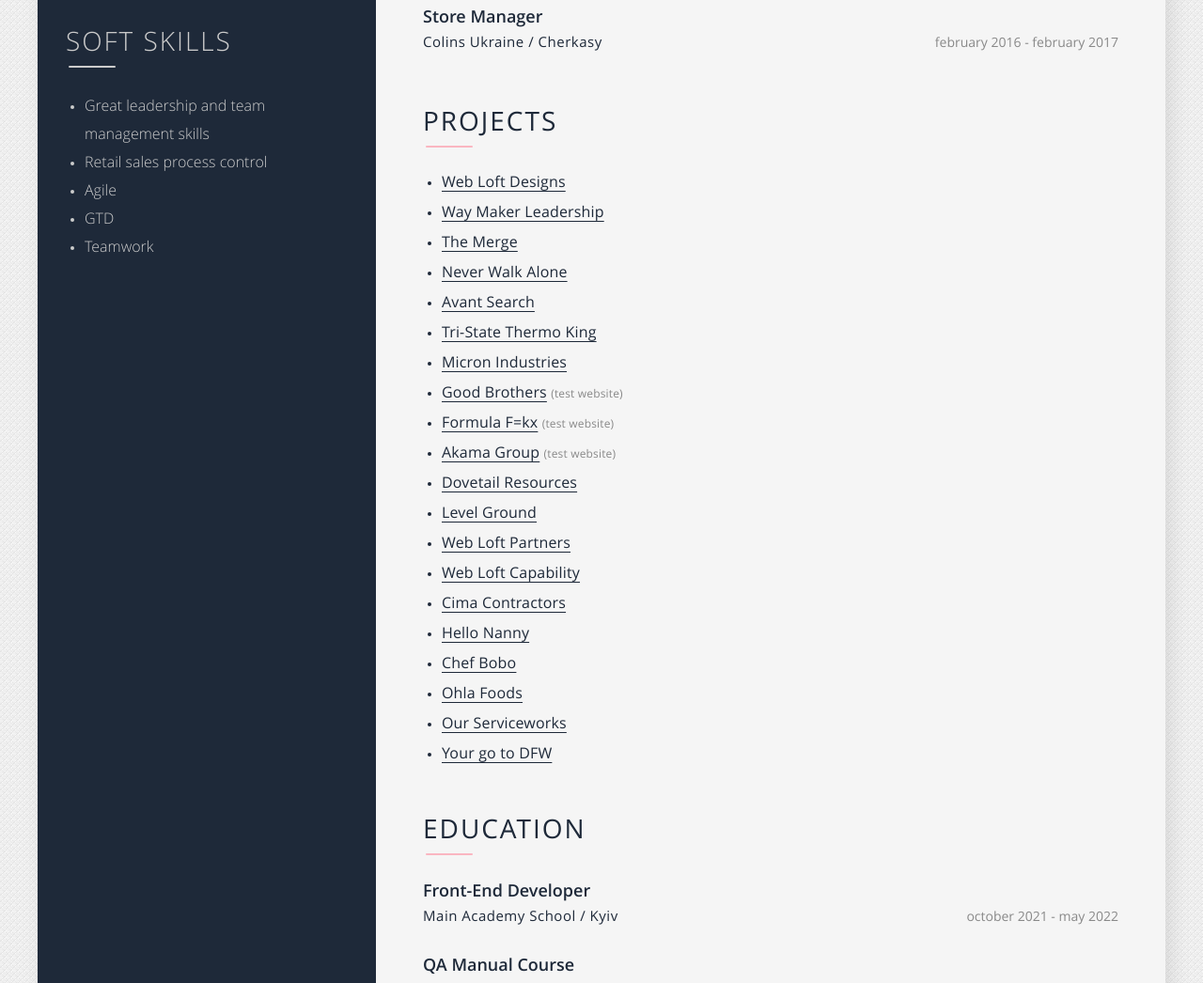
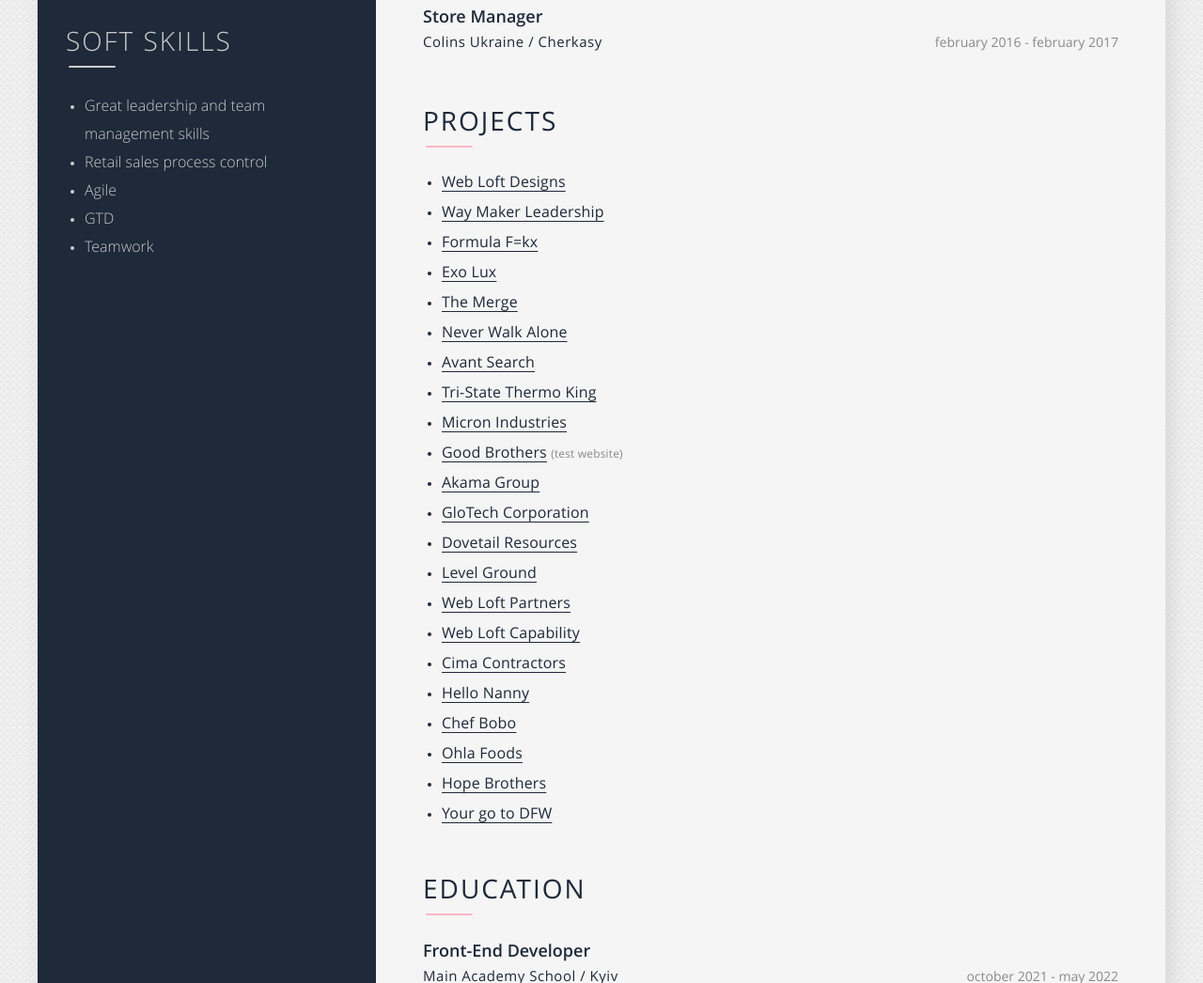
Before and after one commit to ArinaMorskaya/ArinaMorskaya.github.io, a plain HTML site: page CV/index.html in a window 1280 px wide. Shown: the part 1329-2375 px from the top of the page at 94% size. Drawn offline with Linux system fonts and the light colour scheme.

Commit message:
Update index.html

```diff
--- a/CV/index.html
+++ b/CV/index.html
@@ -93,14 +93,16 @@
 					<ul class="content__list">
 						<li><a href="https://www.webloftdesigns.com/" class="content__link" target="_blank">Web Loft Designs</a></li>
 						<li><a href="https://waymakerleadership.com/" class="content__link" target="_blank">Way Maker Leadership</a></li>
+						<li><a href="https://formulafkx.com/" class="content__link" target="_blank">Formula F=kx</a></li>
+						<li><a href="https://exo-lux.com/" class="content__link" target="_blank">Exo Lux</a></li>
 						<li><a href="https://themerge.org/" class="content__link" target="_blank">The Merge</a></li>
 						<li><a href="https://neverwalkalone.org/" class="content__link" target="_blank">Never Walk Alone</a></li>
 						<li><a href="https://avantsearches.com/" class="content__link" target="_blank">Avant Search</a></li>
 						<li><a href="https://tstk.com/" class="content__link" target="_blank">Tri-State Thermo King</a></li>
 						<li><a href="https://micronindustries.net/" class="content__link" target="_blank">Micron Industries</a></li>
 						<li><a href="https://wldgbhm1dev.wpengine.com/" class="content__link" target="_blank">Good Brothers </a> <span>(test website)</span></li>
-						<li><a href="https://wldfordev.wpengine.com/" class="content__link" target="_blank">Formula F=kx </a> <span>(test website)</span></li>
-						<li><a href="https://wldagdev.wpengine.com/" class="content__link" target="_blank">Akama Group </a> <span>(test website)</span></li>
+						<li><a href="https://akamahumidors.com/" class="content__link" target="_blank">Akama Group </a></li>
+						<li><a href="https://glotech-corp.com/" class="content__link" target="_blank">GloTech Corporation</a></li>
 						<li><a href="https://dovetailrp.com/" class="content__link" target="_blank">Dovetail Resources</a></li>
 						<li><a href="https://levelgroundbible.org/" class="content__link" target="_blank">Level Ground</a></li>
 						<li><a href="https://webloftpartners.com/" class="content__link" target="_blank">Web Loft Partners</a></li>
@@ -109,7 +111,7 @@
 						<li><a href="https://hellonanny.com/" class="content__link" target="_blank">Hello Nanny</a></li>
 						<li><a href="https://www.chefbobo.com/" class="content__link" target="_blank">Chef Bobo</a></li>
 						<li><a href="https://ohlafoods.com/" class="content__link" target="_blank">Ohla Foods</a></li>
-						<li><a href="https://ourserviceworks.com/" class="content__link" target="_blank">Our Serviceworks</a></li>
+						<li><a href="https://hopebrothers.com/" class="content__link" target="_blank">Hope Brothers</a></li>
 						<li><a href="https://yourgotodfw.com/" class="content__link" target="_blank">Your go to DFW</a></li>
 					</ul>
 				</div>
```
